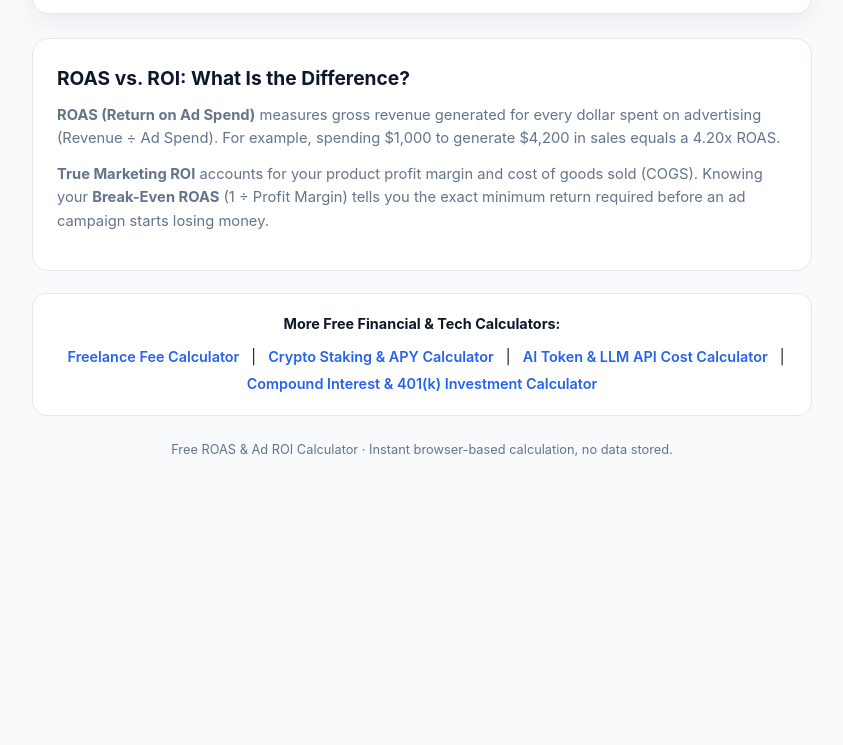
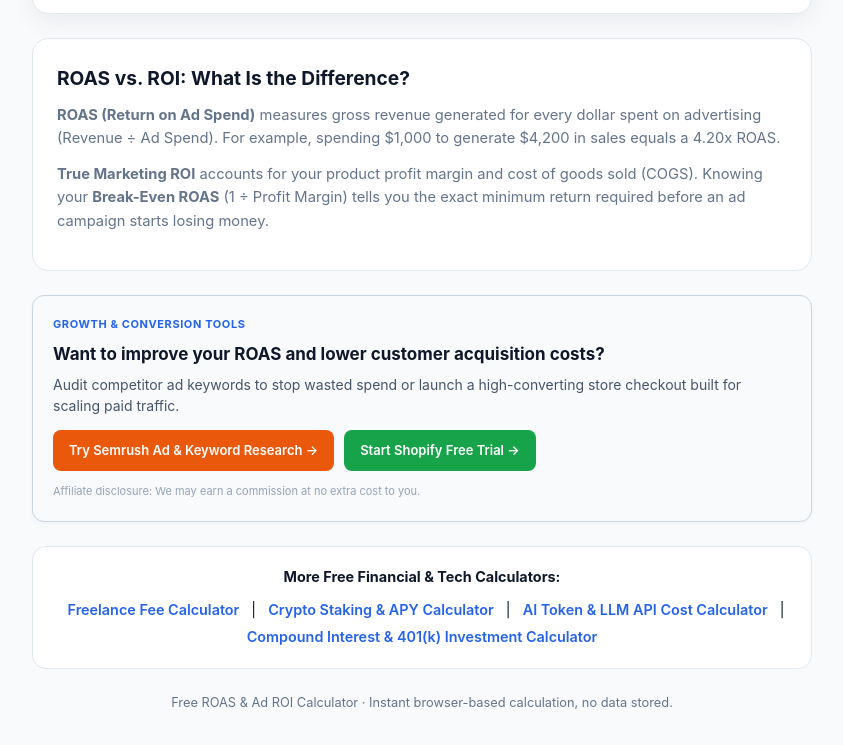
Before and after one commit to valeryivch-maker/roas-roi-calculator, a plain HTML site: page index.html in a window 1280 px wide. Shown: the part 754-1499 px from the top of the page, without its empty margins (218-1061 px from the left). Before the commit the page ends 1264 px from the top, so only its background shows below. Drawn offline with Linux system fonts and the light colour scheme.

Commit message:
нативный HTML-блок

```diff
--- a/index.html
+++ b/index.html
@@ -143,6 +143,30 @@
     <p><strong>True Marketing ROI</strong> accounts for your product profit margin and cost of goods sold (COGS). Knowing your <strong>Break-Even ROAS</strong> (1 ÷ Profit Margin) tells you the exact minimum return required before an ad campaign starts losing money.</p>
   </section>
 
+  <!-- NATIVE CPA BLOCK: ROAS & ROI -->
+<div style="margin:24px 0; padding:20px; border-radius:12px; background:#f8fafc; border:1px solid #cbd5e1; color:#0f172a; font-family:inherit; box-shadow:0 2px 4px rgba(0,0,0,0.03);">
+  <div style="font-size:11px; font-weight:700; text-transform:uppercase; letter-spacing:0.6px; color:#2563eb; margin-bottom:8px;">
+    Growth &amp; Conversion Tools
+  </div>
+  <div style="font-size:17px; font-weight:700; margin-bottom:6px; color:#0f172a;">
+    Want to improve your ROAS and lower customer acquisition costs?
+  </div>
+  <p style="font-size:14px; line-height:1.5; color:#475569; margin:0 0 14px 0;">
+    Audit competitor ad keywords to stop wasted spend or launch a high-converting store checkout built for scaling paid traffic.
+  </p>
+  <div style="display:flex; flex-wrap:wrap; gap:10px; margin-bottom:12px;">
+    <a href="#SEMRUSH_LINK" target="_blank" rel="nofollow sponsored noopener" style="display:inline-block; background:#ea580c; color:#ffffff; text-decoration:none; font-weight:600; font-size:13px; padding:10px 16px; border-radius:8px;">
+      Try Semrush Ad &amp; Keyword Research →
+    </a>
+    <a href="#SHOPIFY_LINK" target="_blank" rel="nofollow sponsored noopener" style="display:inline-block; background:#16a34a; color:#ffffff; text-decoration:none; font-weight:600; font-size:13px; padding:10px 16px; border-radius:8px;">
+      Start Shopify Free Trial →
+    </a>
+  </div>
+  <div style="font-size:11px; color:#94a3b8;">
+    Affiliate disclosure: We may earn a commission at no extra cost to you.
+  </div>
+</div>
+
   <nav class="hub-links">
     <strong>More Free Financial & Tech Calculators:</strong>
     <a href="https://valeryivch-maker.github.io/freelance-fee-calculator/" target="_blank">Freelance Fee Calculator</a> |
```
